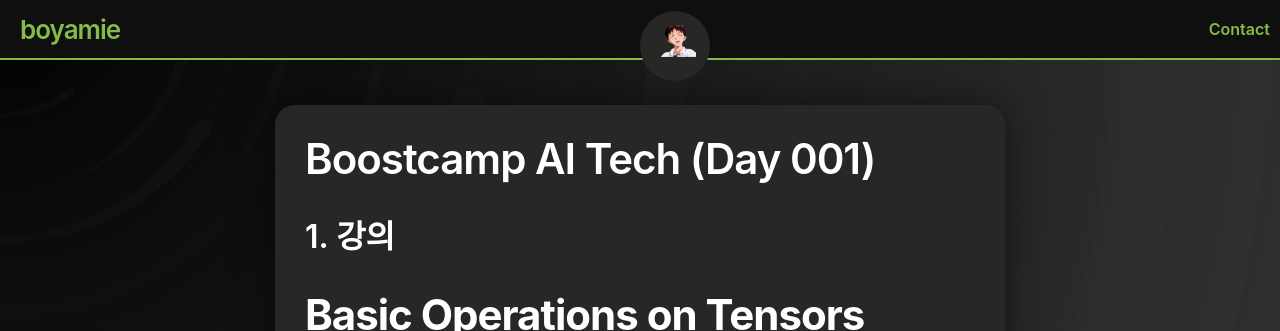
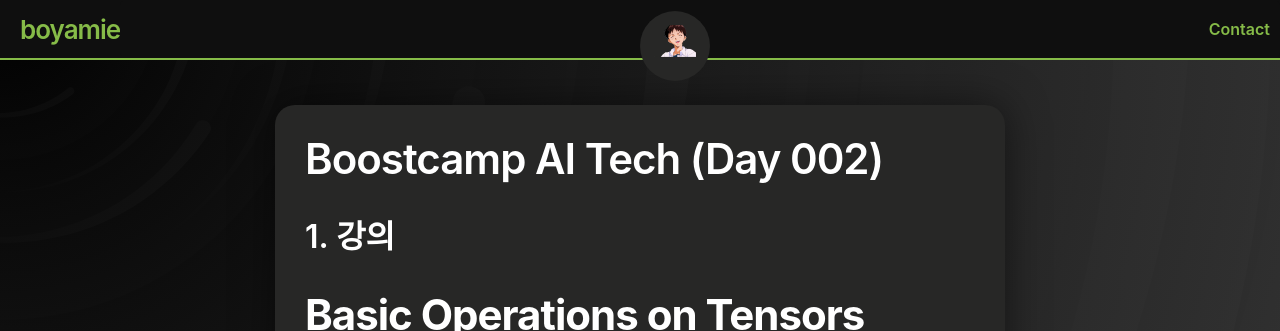
Before and after one commit to boyamie/boyamie.github.io, a Jekyll site: the page built from _posts/2024-08-06-boostcamp_002.md, in a window 1280 px wide and 900 px high. Shown: the top 331 px of the window. Built offline with Jekyll 4.4.1, drawn with Linux system fonts in a browser that asks for light colours; some of the changed text lies outside the part shown.

Commit message:
Update 2024-08-06-boostcamp_002.md

```diff
--- a/_posts/2024-08-06-boostcamp_002.md
+++ b/_posts/2024-08-06-boostcamp_002.md
@@ -1,6 +1,6 @@
 ---
-title: "Boostcamp AI Tech (Day 001)"
-date: 2024-08-05
+title: "Boostcamp AI Tech (Day 002)"
+date: 2024-08-06
 layout: post
 tags: [Naver Boostcamp, daily report]
 ---
```
